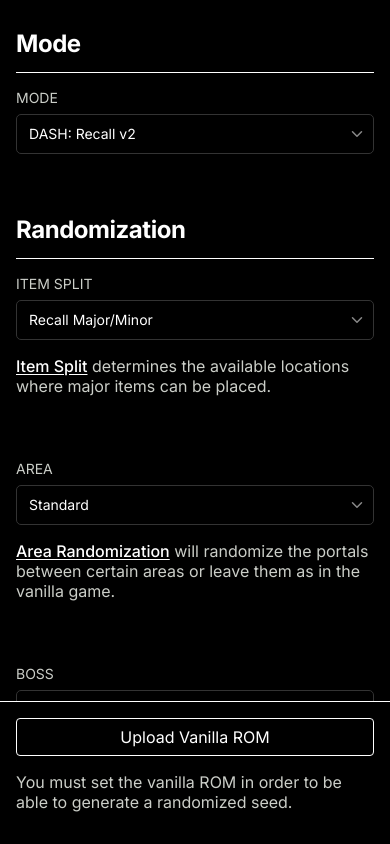
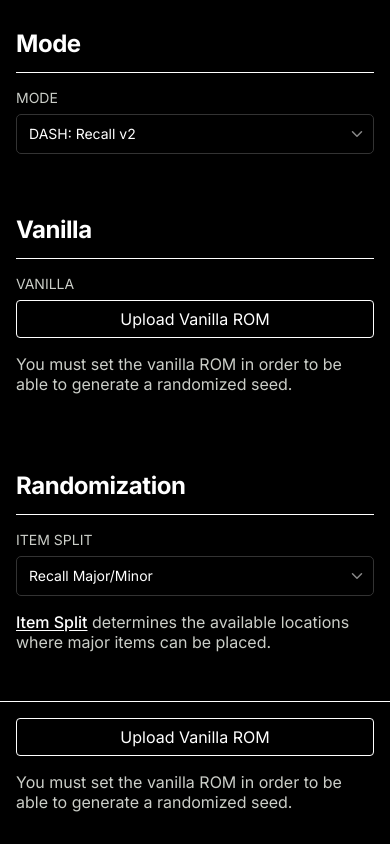
Before and after one commit to dashrando/dash-randomizer, a Next.js app in the folder apps/web/: page /generate in a window 390 px wide. Built offline with nearby package versions, Linux system fonts and the light colour scheme.

Commit message:
initial mobile vanilla in form

```diff
--- a/apps/web/app/components/button.module.css
+++ b/apps/web/app/components/button.module.css
@@ -43,6 +43,12 @@
   background-color: rgba(255, 255, 255, 0.1);
 }
 
+.secondary:disabled {
+  color: rgb(99, 99, 99);
+  background-color: transparent;
+  border-color: rgb(51, 51, 51);
+}
+
 .medium {
   font-size: 16px;
 }
--- a/apps/web/app/generate/form.tsx
+++ b/apps/web/app/generate/form.tsx
@@ -86,8 +86,8 @@ const SectionHeading = ({ title = '' }) => (
   </div>
 )
 
-const Section = ({ children, title }: { children?: React.ReactNode, title: string }) => (
-  <section className={cn(styles.section, styles.open)}>
+const Section = ({ children, title, className = null }: { children?: React.ReactNode, title: string, className?: string | null }) => (
+  <section className={cn(styles.section, styles.open, className)}>
     <SectionHeading title={title} />
     <div>
       {children}
@@ -396,6 +396,15 @@ export default function Form() {
               />
             </Option>
           </Section>
+          <Section title="Vanilla" className={styles.mobileVanilla}>
+            <Option label="Vanilla" name="vanilla">
+              {!vanilla ? (
+                <VanillaButton />
+              ) : (
+                <Button variant="secondary" disabled block>Vanilla ROM loaded</Button>
+              )}
+            </Option>
+          </Section>
           <Section title="Randomization">
             <Option label="Item Split" name="item-split">
               <Select
--- a/apps/web/app/generate/page.module.css
+++ b/apps/web/app/generate/page.module.css
@@ -114,3 +114,13 @@
     background-color: #000;
   }
 }
+
+.mobileVanilla {
+  display: none;
+}
+
+@media only screen and (max-width: 600px) {
+  .mobileVanilla {
+    display: block;
+  }
+}
```
